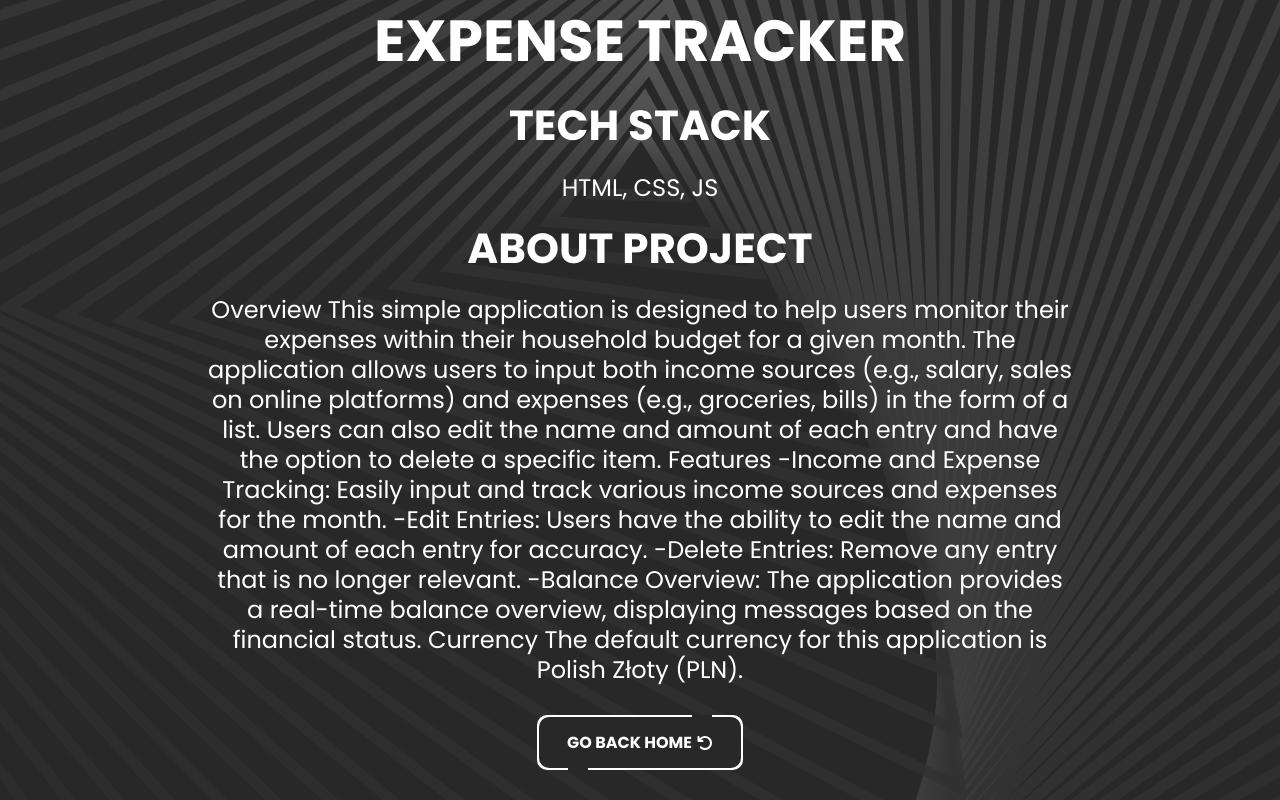
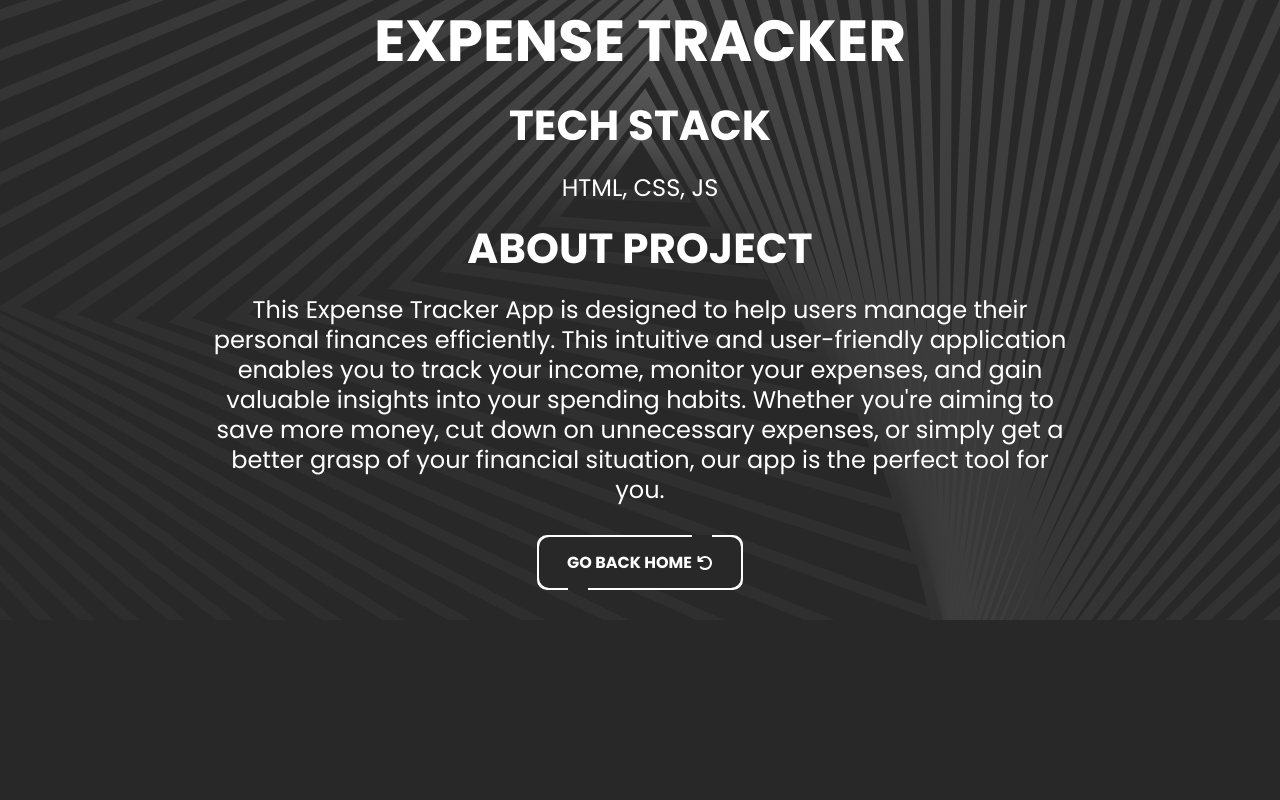
Before and after one commit to BamberDev/Personal-Portfolio, a React (Vite) app: page /expense-tracker in a window 1280 px wide. Shown: the part 477-1277 px from the top of the page. After the commit the page ends 1097 px from the top, so only its background shows below. Built offline with nearby package versions, Linux system fonts and the light colour scheme.

Commit message:
updated project description

```diff
--- a/src/pages/ProjectPages/ExpenseTrackerPage/ExpenseTrackerPage.jsx
+++ b/src/pages/ProjectPages/ExpenseTrackerPage/ExpenseTrackerPage.jsx
@@ -6,18 +6,12 @@ const ExpenseTrackerPage = () => {
 
   const content = (
     <p>
-      Overview This simple application is designed to help users monitor their
-      expenses within their household budget for a given month. The application
-      allows users to input both income sources (e.g., salary, sales on online
-      platforms) and expenses (e.g., groceries, bills) in the form of a list.
-      Users can also edit the name and amount of each entry and have the option
-      to delete a specific item. Features -Income and Expense Tracking: Easily
-      input and track various income sources and expenses for the month. -Edit
-      Entries: Users have the ability to edit the name and amount of each entry
-      for accuracy. -Delete Entries: Remove any entry that is no longer
-      relevant. -Balance Overview: The application provides a real-time balance
-      overview, displaying messages based on the financial status. Currency The
-      default currency for this application is Polish Złoty (PLN).
+      This Expense Tracker App is designed to help users manage their personal
+      finances efficiently. This intuitive and user-friendly application enables
+      you to track your income, monitor your expenses, and gain valuable
+      insights into your spending habits. Whether you&apos;re aiming to save
+      more money, cut down on unnecessary expenses, or simply get a better grasp
+      of your financial situation, our app is the perfect tool for you.
     </p>
   );
 
```
